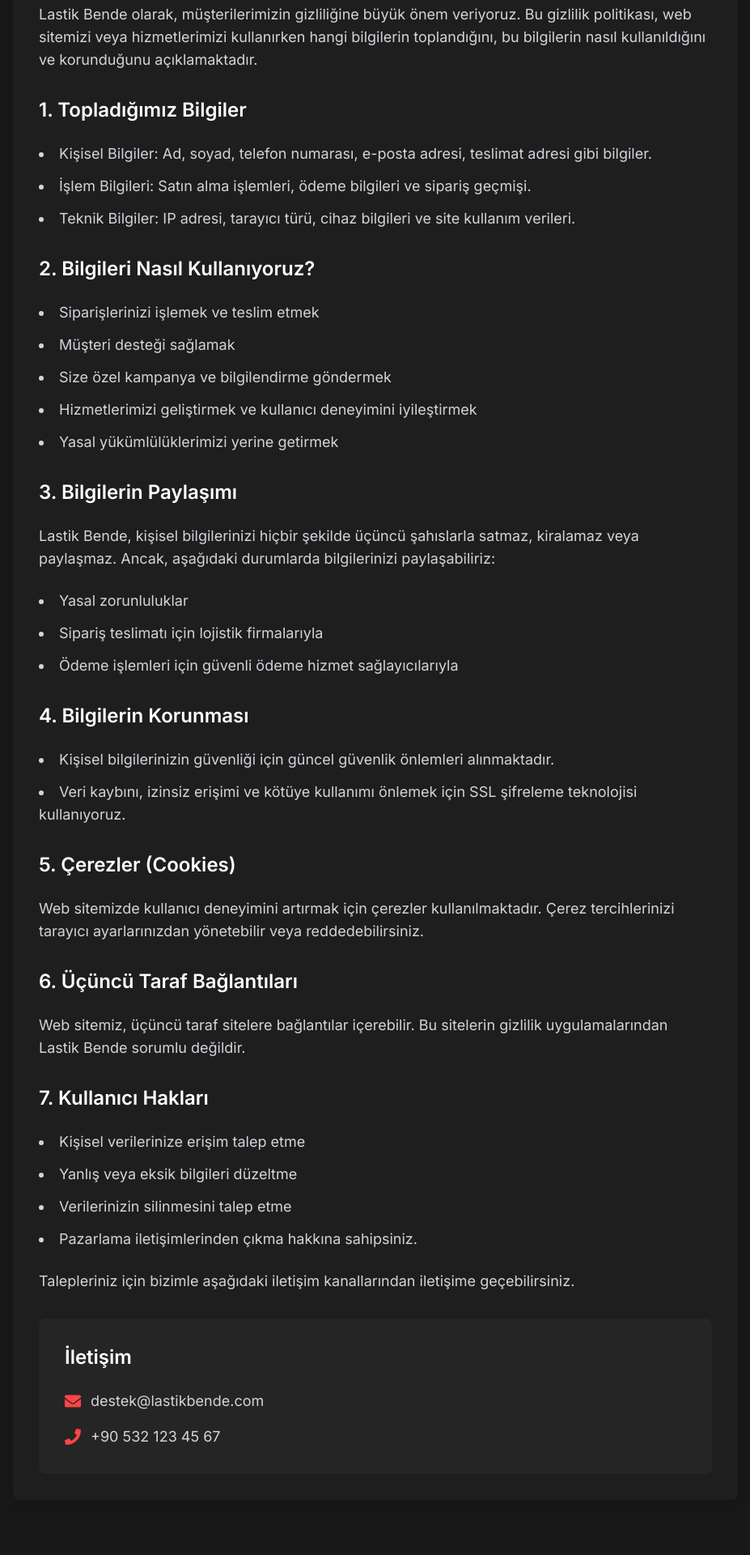
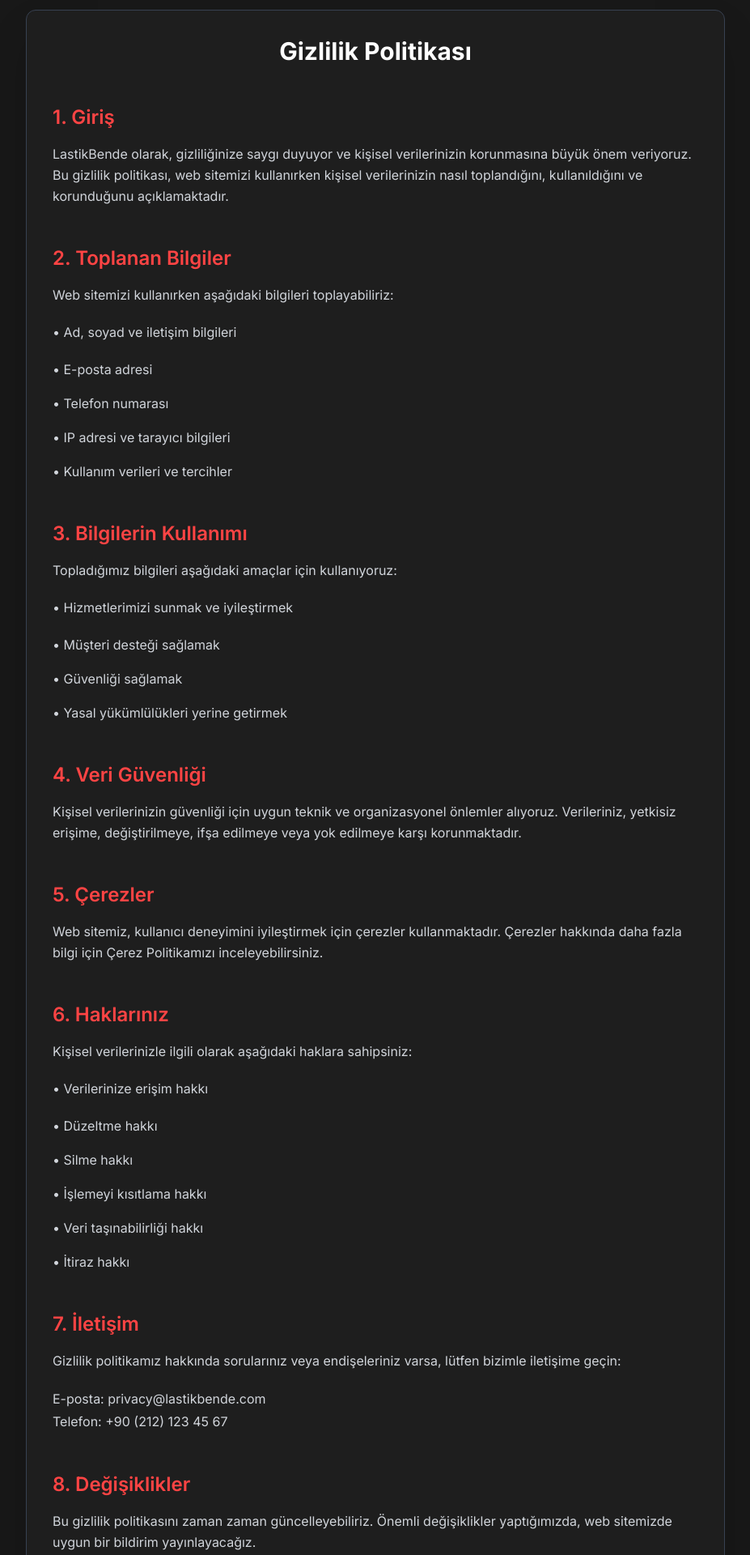
Before and after one commit to metinmeliksah/lastikbende, a Next.js app: page /gizlilik-politikasi in a window 1280 px wide. Shown: the part 180-2100 px from the top of the page at 81% size, without its empty margins (176-1103 px from the left). Built offline with nearby package versions, Linux system fonts and the light colour scheme.

Commit message:
Gizlilik politikası, iade politikası, hakkımızda ve iletişim sayfalarında stil güncellemeleri yapıldı. Sayfa yapıları yeniden düzenlendi, içerikler güncellendi ve animasyonlar eklendi. Ayrıca, yeni bir görsel dosyası eklendi.

```diff
--- a/app/gizlilik-politikasi/page.tsx
+++ b/app/gizlilik-politikasi/page.tsx
@@ -1,105 +1,109 @@
-import React from 'react';
-import { FaEnvelope, FaPhone } from 'react-icons/fa';
+'use client';
 
-export default function GizlilikPolitikasi() {
+import { motion } from 'framer-motion';
+
+export default function PrivacyPolicy() {
   return (
-    <div className="min-h-screen bg-dark-400 py-16 px-4 sm:px-6 lg:px-8">
-      <div className="max-w-4xl mx-auto">
-        <h1 className="text-4xl font-bold text-center text-white mb-12">Gizlilik Politikası</h1>
+    <main className="min-h-screen bg-dark-400 pt-20">
+      <div className="max-w-4xl mx-auto px-4 py-8">
+        <motion.div
+          initial={{ opacity: 0, y: 20 }}
+          animate={{ opacity: 1, y: 0 }}
+          transition={{ duration: 0.5 }}
+          className="bg-dark-300 rounded-xl shadow-2xl p-8 border border-gray-700"
+        >
+          <h1 className="text-3xl font-bold text-white mb-8 text-center">Gizlilik Politikası</h1>
 
-        <div className="bg-dark-300 shadow-lg rounded-lg p-8 mb-8">
-          <p className="text-gray-300 mb-8 text-lg">
-            Lastik Bende olarak, müşterilerimizin gizliliğine büyük önem veriyoruz.
-            Bu gizlilik politikası, web sitemizi veya hizmetlerimizi kullanırken hangi bilgilerin toplandığını,
-            bu bilgilerin nasıl kullanıldığını ve korunduğunu açıklamaktadır.
-          </p>
+          <div className="prose prose-invert max-w-none">
+            <section className="mb-8">
+              <h2 className="text-2xl font-semibold text-primary mb-4">1. Giriş</h2>
+              <p className="text-gray-300 leading-relaxed">
+                LastikBende olarak, gizliliğinize saygı duyuyor ve kişisel verilerinizin korunmasına büyük önem veriyoruz.
+                Bu gizlilik politikası, web sitemizi kullanırken kişisel verilerinizin nasıl toplandığını, kullanıldığını
+                ve korunduğunu açıklamaktadır.
+              </p>
+            </section>
 
-          <div className="space-y-8">
-            <div>
-              <h2 className="text-2xl font-semibold text-white mb-6">1. Topladığımız Bilgiler</h2>
-              <ul className="list-disc list-inside text-gray-300 space-y-3 text-lg">
-                <li>Kişisel Bilgiler: Ad, soyad, telefon numarası, e-posta adresi, teslimat adresi gibi bilgiler.</li>
-                <li>İşlem Bilgileri: Satın alma işlemleri, ödeme bilgileri ve sipariş geçmişi.</li>
-                <li>Teknik Bilgiler: IP adresi, tarayıcı türü, cihaz bilgileri ve site kullanım verileri.</li>
-              </ul>
-            </div>
+            <section className="mb-8">
+              <h2 className="text-2xl font-semibold text-primary mb-4">2. Toplanan Bilgiler</h2>
+              <p className="text-gray-300 leading-relaxed mb-4">
+                Web sitemizi kullanırken aşağıdaki bilgileri toplayabiliriz:
+              </p>
+              <div className="text-gray-300 leading-relaxed space-y-4">
+                <p>• Ad, soyad ve iletişim bilgileri</p>
+                <p>• E-posta adresi</p>
+                <p>• Telefon numarası</p>
+                <p>• IP adresi ve tarayıcı bilgileri</p>
+                <p>• Kullanım verileri ve tercihler</p>
+              </div>
+            </section>
 
-            <div>
-              <h2 className="text-2xl font-semibold text-white mb-6">2. Bilgileri Nasıl Kullanıyoruz?</h2>
-              <ul className="list-disc list-inside text-gray-300 space-y-3 text-lg">
-                <li>Siparişlerinizi işlemek ve teslim etmek</li>
-                <li>Müşteri desteği sağlamak</li>
-                <li>Size özel kampanya ve bilgilendirme göndermek</li>
-                <li>Hizmetlerimizi geliştirmek ve kullanıcı deneyimini iyileştirmek</li>
-                <li>Yasal yükümlülüklerimizi yerine getirmek</li>
-              </ul>
-            </div>
+            <section className="mb-8">
+              <h2 className="text-2xl font-semibold text-primary mb-4">3. Bilgilerin Kullanımı</h2>
+              <p className="text-gray-300 leading-relaxed">
+                Topladığımız bilgileri aşağıdaki amaçlar için kullanıyoruz:
+              </p>
+              <div className="text-gray-300 leading-relaxed space-y-4 mt-2">
+                <p>• Hizmetlerimizi sunmak ve iyileştirmek</p>
+                <p>• Müşteri desteği sağlamak</p>
+                <p>• Güvenliği sağlamak</p>
+                <p>• Yasal yükümlülükleri yerine getirmek</p>
+              </div>
+            </section>
 
-            <div>
-              <h2 className="text-2xl font-semibold text-white mb-6">3. Bilgilerin Paylaşımı</h2>
-              <p className="text-gray-300 mb-6 text-lg">
-                Lastik Bende, kişisel bilgilerinizi hiçbir şekilde üçüncü şahıslarla satmaz, kiralamaz veya paylaşmaz.
-                Ancak, aşağıdaki durumlarda bilgilerinizi paylaşabiliriz:
+            <section className="mb-8">
+              <h2 className="text-2xl font-semibold text-primary mb-4">4. Veri Güvenliği</h2>
+              <p className="text-gray-300 leading-relaxed">
+                Kişisel verilerinizin güvenliği için uygun teknik ve organizasyonel önlemler alıyoruz.
+                Verileriniz, yetkisiz erişime, değiştirilmeye, ifşa edilmeye veya yok edilmeye karşı korunmaktadır.
               </p>
-              <ul className="list-disc list-inside text-gray-300 space-y-3 text-lg">
-                <li>Yasal zorunluluklar</li>
-                <li>Sipariş teslimatı için lojistik firmalarıyla</li>
-                <li>Ödeme işlemleri için güvenli ödeme hizmet sağlayıcılarıyla</li>
-              </ul>
-            </div>
+            </section>
 
-            <div>
-              <h2 className="text-2xl font-semibold text-white mb-6">4. Bilgilerin Korunması</h2>
-              <ul className="list-disc list-inside text-gray-300 space-y-3 text-lg">
-                <li>Kişisel bilgilerinizin güvenliği için güncel güvenlik önlemleri alınmaktadır.</li>
-                <li>Veri kaybını, izinsiz erişimi ve kötüye kullanımı önlemek için SSL şifreleme teknolojisi kullanıyoruz.</li>
-              </ul>
-            </div>
+            <section className="mb-8">
+              <h2 className="text-2xl font-semibold text-primary mb-4">5. Çerezler</h2>
+              <p className="text-gray-300 leading-relaxed">
+                Web sitemiz, kullanıcı deneyimini iyileştirmek için çerezler kullanmaktadır.
+                Çerezler hakkında daha fazla bilgi için Çerez Politikamızı inceleyebilirsiniz.
+              </p>
+            </section>
 
-            <div>
-              <h2 className="text-2xl font-semibold text-white mb-6">5. Çerezler (Cookies)</h2>
-              <p className="text-gray-300 text-lg">
-                Web sitemizde kullanıcı deneyimini artırmak için çerezler kullanılmaktadır.
-                Çerez tercihlerinizi tarayıcı ayarlarınızdan yönetebilir veya reddedebilirsiniz.
+            <section className="mb-8">
+              <h2 className="text-2xl font-semibold text-primary mb-4">6. Haklarınız</h2>
+              <p className="text-gray-300 leading-relaxed">
+                Kişisel verilerinizle ilgili olarak aşağıdaki haklara sahipsiniz:
               </p>
-            </div>
+              <div className="text-gray-300 leading-relaxed space-y-4 mt-2">
+                <p>• Verilerinize erişim hakkı</p>
+                <p>• Düzeltme hakkı</p>
+                <p>• Silme hakkı</p>
+                <p>• İşlemeyi kısıtlama hakkı</p>
+                <p>• Veri taşınabilirliği hakkı</p>
+                <p>• İtiraz hakkı</p>
+              </div>
+            </section>
 
-            <div>
-              <h2 className="text-2xl font-semibold text-white mb-6">6. Üçüncü Taraf Bağlantıları</h2>
-              <p className="text-gray-300 text-lg">
-                Web sitemiz, üçüncü taraf sitelere bağlantılar içerebilir. Bu sitelerin gizlilik uygulamalarından Lastik Bende sorumlu değildir.
+            <section className="mb-8">
+              <h2 className="text-2xl font-semibold text-primary mb-4">7. İletişim</h2>
+              <p className="text-gray-300 leading-relaxed">
+                Gizlilik politikamız hakkında sorularınız veya endişeleriniz varsa,
+                lütfen bizimle iletişime geçin:
               </p>
-            </div>
+              <p className="text-gray-300 mt-2">
+                E-posta: privacy@lastikbende.com<br />
+                Telefon: +90 (212) 123 45 67
+              </p>
+            </section>
 
-            <div>
-              <h2 className="text-2xl font-semibold text-white mb-6">7. Kullanıcı Hakları</h2>
-              <ul className="list-disc list-inside text-gray-300 space-y-3 text-lg">
-                <li>Kişisel verilerinize erişim talep etme</li>
-                <li>Yanlış veya eksik bilgileri düzeltme</li>
-                <li>Verilerinizin silinmesini talep etme</li>
-                <li>Pazarlama iletişimlerinden çıkma hakkına sahipsiniz.</li>
-              </ul>
-              <p className="text-gray-300 mt-6 text-lg">
-                Talepleriniz için bizimle aşağıdaki iletişim kanallarından iletişime geçebilirsiniz.
+            <section className="mb-8">
+              <h2 className="text-2xl font-semibold text-primary mb-4">8. Değişiklikler</h2>
+              <p className="text-gray-300 leading-relaxed">
+                Bu gizlilik politikasını zaman zaman güncelleyebiliriz.
+                Önemli değişiklikler yaptığımızda, web sitemizde uygun bir bildirim yayınlayacağız.
               </p>
-            </div>
-
-            <div className="bg-dark-200 p-8 rounded-lg">
-              <h2 className="text-2xl font-semibold text-white mb-6">İletişim</h2>
-              <div className="space-y-4">
-                <div className="flex items-center space-x-3">
-                  <FaEnvelope className="text-primary text-xl" />
-                  <span className="text-gray-300 text-lg">destek@lastikbende.com</span>
-                </div>
-                <div className="flex items-center space-x-3">
-                  <FaPhone className="text-primary text-xl" />
-                  <span className="text-gray-300 text-lg">+90 532 123 45 67</span>
-                </div>
-              </div>
-            </div>
+            </section>
           </div>
-        </div>
+        </motion.div>
       </div>
-    </div>
+    </main>
   );
 }
--- a/app/iletisim/page.tsx
+++ b/app/iletisim/page.tsx
@@ -1,111 +1,106 @@
-import React from 'react';
-import { FaMapMarkerAlt, FaPhone, FaEnvelope, FaClock, FaGlobe, FaInstagram, FaFacebookF, FaTwitter } from 'react-icons/fa';
+'use client';
 
-export default function Iletisim() {
+import { motion } from 'framer-motion';
+import { FaMapMarkerAlt, FaPhone, FaEnvelope, FaClock } from 'react-icons/fa';
+
+export default function Contact() {
   return (
-    <div className="min-h-screen bg-dark-400 py-16 px-4 sm:px-6 lg:px-8">
-      <div className="max-w-4xl mx-auto">
-        <h1 className="text-4xl font-bold text-center text-white mb-12">İletişim</h1>
+    <main className="min-h-screen bg-dark-400 pt-20">
+      <div className="max-w-4xl mx-auto px-4 py-8">
+        <motion.div
+          initial={{ opacity: 0, y: 20 }}
+          animate={{ opacity: 1, y: 0 }}
+          transition={{ duration: 0.5 }}
+          className="bg-dark-300 rounded-xl shadow-2xl p-8 border border-gray-700"
+        >
+          <h1 className="text-3xl font-bold text-white mb-8 text-center">İletişim</h1>
 
-        <div className="bg-dark-300 shadow-lg rounded-lg p-8 mb-8">
-          <div className="space-y-8">
+          <div className="prose prose-invert max-w-none">
+            <div className="grid grid-cols-1 md:grid-cols-2 gap-8">
+              <div className="space-y-6">
+                <section className="mb-8">
+                  <h2 className="text-2xl font-semibold text-primary mb-4">İletişim Bilgileri</h2>
+                  <div className="space-y-4">
+                    <div className="flex items-start">
+                      <FaPhone className="w-6 h-6 text-primary mt-1 mr-3" />
                       <div>
-              <h2 className="text-2xl font-semibold text-white mb-6">İletişim Bilgileri</h2>
-              <div className="space-y-6">
-                <div className="flex items-center space-x-4">
-                  <FaEnvelope className="text-primary text-2xl" />
-                  <div>
-                    <h3 className="text-lg font-medium text-white mb-1">E-posta</h3>
-                    <p className="text-gray-300 text-lg">info@lastikbende.com</p>
+                        <h3 className="text-lg font-medium text-white">Telefon</h3>
+                        <p className="text-gray-300">+90 (212) 123 45 67</p>
                       </div>
                     </div>
 
-                <div className="flex items-center space-x-4">
-                  <FaPhone className="text-primary text-2xl" />
+                    <div className="flex items-start">
+                      <FaEnvelope className="w-6 h-6 text-primary mt-1 mr-3" />
                       <div>
-                    <h3 className="text-lg font-medium text-white mb-1">Telefon</h3>
-                    <p className="text-gray-300 text-lg">+90 532 123 45 67</p>
+                        <h3 className="text-lg font-medium text-white">E-posta</h3>
+                        <p className="text-gray-300">info@lastikbende.com</p>
                       </div>
                     </div>
 
-                <div className="flex items-center space-x-4">
-                  <FaMapMarkerAlt className="text-primary text-2xl" />
+                    <div className="flex items-start">
+                      <FaMapMarkerAlt className="w-6 h-6 text-primary mt-1 mr-3" />
                       <div>
-                    <h3 className="text-lg font-medium text-white mb-1">Adres</h3>
-                    <p className="text-gray-300 text-lg">
+                        <h3 className="text-lg font-medium text-white">Adres</h3>
+                        <p className="text-gray-300">
                           Örnek Mahallesi, Örnek Sokak No:123<br />
-                      Kadıköy/İstanbul
-                    </p>
-                  </div>
-                </div>
-
-                <div className="flex items-center space-x-4">
-                  <FaClock className="text-primary text-2xl" />
-                  <div>
-                    <h3 className="text-lg font-medium text-white mb-1">Çalışma Saatleri</h3>
-                    <p className="text-gray-300 text-lg">
-                      Pazartesi - Cumartesi: 09:00 - 18:00<br />
-                      Pazar: Kapalı
+                          Şişli, İstanbul
                         </p>
                       </div>
                     </div>
                   </div>
+                </section>
+
+                <section className="mb-8">
+                  <h2 className="text-2xl font-semibold text-primary mb-4">Çalışma Saatleri</h2>
+                  <div className="space-y-2">
+                    <div className="flex items-start">
+                      <FaClock className="w-6 h-6 text-primary mt-1 mr-3" />
+                      <div>
+                        <p className="text-gray-300">Pazartesi - Cuma: 09:00 - 18:00</p>
+                        <p className="text-gray-300">Cumartesi: 10:00 - 16:00</p>
+                        <p className="text-gray-300">Pazar: Kapalı</p>
+                      </div>
+                    </div>
+                  </div>
+                </section>
               </div>
 
               <div>
-              <h2 className="text-2xl font-semibold text-white mb-6">Bize Ulaşın</h2>
-              <form className="space-y-6">
+                <h2 className="text-2xl font-semibold text-primary mb-4">Bize Ulaşın</h2>
+                <form className="space-y-4">
                   <div>
-                  <label htmlFor="name" className="block text-lg font-medium text-white mb-2">
-                    Adınız Soyadınız
-                  </label>
+                    <label htmlFor="name" className="block text-sm font-medium text-gray-300 mb-1">Adınız Soyadınız</label>
                     <input
                       type="text"
                       id="name"
-                    className="w-full px-4 py-3 bg-dark-200 border border-gray-600 rounded-lg text-white focus:outline-none focus:ring-2 focus:ring-primary"
+                      className="w-full px-4 py-2 bg-dark-200 border border-gray-600 rounded-lg text-white focus:outline-none focus:ring-2 focus:ring-primary"
                       placeholder="Adınız Soyadınız"
                     />
                   </div>
 
                   <div>
-                  <label htmlFor="email" className="block text-lg font-medium text-white mb-2">
-                    E-posta Adresiniz
-                  </label>
+                    <label htmlFor="email" className="block text-sm font-medium text-gray-300 mb-1">E-posta Adresiniz</label>
                     <input
                       type="email"
                       id="email"
-                    className="w-full px-4 py-3 bg-dark-200 border border-gray-600 rounded-lg text-white focus:outline-none focus:ring-2 focus:ring-primary"
+                      className="w-full px-4 py-2 bg-dark-200 border border-gray-600 rounded-lg text-white focus:outline-none focus:ring-2 focus:ring-primary"
                       placeholder="E-posta Adresiniz"
                     />
                   </div>
 
                   <div>
-                  <label htmlFor="subject" className="block text-lg font-medium text-white mb-2">
-                    Konu
-                  </label>
-                  <input
-                    type="text"
-                    id="subject"
-                    className="w-full px-4 py-3 bg-dark-200 border border-gray-600 rounded-lg text-white focus:outline-none focus:ring-2 focus:ring-primary"
-                    placeholder="Konu"
-                  />
-                </div>
-
-                <div>
-                  <label htmlFor="message" className="block text-lg font-medium text-white mb-2">
-                    Mesajınız
-                  </label>
+                    <label htmlFor="message" className="block text-sm font-medium text-gray-300 mb-1">Mesajınız</label>
                     <textarea
                       id="message"
-                    rows={6}
-                    className="w-full px-4 py-3 bg-dark-200 border border-gray-600 rounded-lg text-white focus:outline-none focus:ring-2 focus:ring-primary"
-                    placeholder="Mesajınızı buraya yazın..."
+                      rows={4}
+                      className="w-full px-4 py-2 bg-dark-200 border border-gray-600 rounded-lg text-white focus:outline-none focus:ring-2 focus:ring-primary"
+                      placeholder="Mesajınızı buraya yazın"
                     ></textarea>
                   </div>
 
                   <button
                     type="submit"
-                  className="w-full bg-primary hover:bg-primary-dark text-white font-medium py-3 px-6 rounded-lg transition duration-300"
+                    className="w-full bg-primary text-white py-2 px-4 rounded-lg hover:bg-red-600 transition-colors duration-300"
                   >
                     Gönder
                   </button>
@@ -113,7 +108,8 @@
               </div>
             </div>
           </div>
+        </motion.div>
       </div>
-    </div>
+    </main>
   );
 }
--- a/app/layout.tsx
+++ b/app/layout.tsx
@@ -25,7 +25,9 @@
         suppressHydrationWarning
       >
         <Navbar />
-        {children}
+        <main className="pt-20">
+          {children}
+        </main>
         <Footer />
       </body>
     </html>
--- a/app/page.tsx
+++ b/app/page.tsx
@@ -6,11 +6,11 @@
 
 export default function Home() {
   return (
-    <main className="min-h-screen bg-dark-400">
+    <div className="min-h-screen bg-dark-400">
       <Hero />
       <Services />
       <FeaturedProducts />
       <Categories />
-    </main>
+    </div>
   )
 }
--- a/app/uyelik-sozlesmesi/page.tsx
+++ b/app/uyelik-sozlesmesi/page.tsx
@@ -115,9 +115,8 @@
               {isLoading ? t('agreement.downloading') : t('agreement.download')}
             </button>
           </div>
-
           {/* Agreement Content */}
-          <div className="space-y-6">
+          <div></div> className="space-y-6"{'>'}
             <div>
               <h2 className="text-2xl font-semibold text-gray-800 mb-4">1. Üyelik Koşulları</h2>
               <p className="text-gray-600">
```
Also changed, not shown: app/hakkimizda/page.tsx (+59 -42 lines), app/iade-politikasi/page.tsx (+78 -64 lines), public/public:images:hakkimizda.jpeg (added), 1 other file (tests, documents, lock files or other folders). Lines whose indentation alone changed are shown as unchanged.
